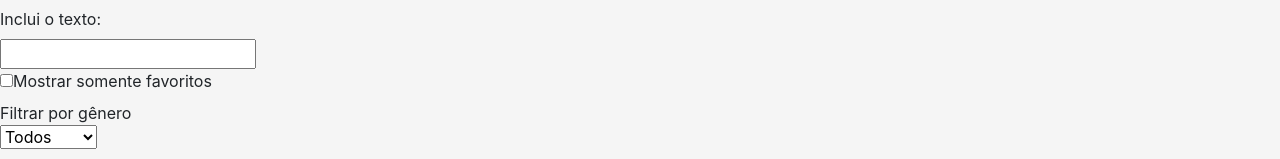
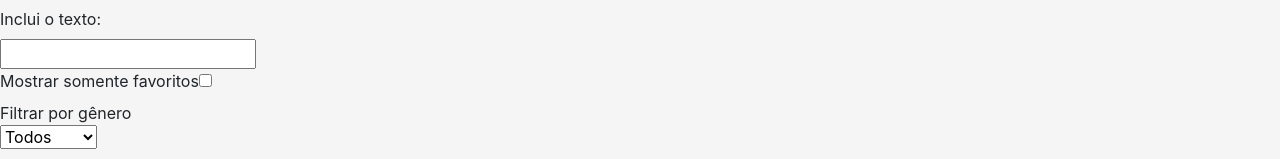
Before and after one commit to tryber/sd-04-block12-project-movie-card-library-stateful, a React (Create React App) app: page / in a window 1280 px wide. Shown: the part 139-298 px from the top of the page. Built offline with nearby package versions, Linux system fonts and the light colour scheme.

Commit message:
falta o que agora?

```diff
--- a/src/components/SearchBar.jsx
+++ b/src/components/SearchBar.jsx
@@ -4,9 +4,11 @@ class SearchBar extends React.Component {
 
   createSelect() {
     return (
+      <label htmlFor="genre">
+        Filtrar por gênero<br />
         <select
           name="selectedGenre"
-        defaultValue={this.props.selectedGenre}
+          value={this.props.selectedGenre}
           onChange={this.props.onSelectedGenreChange}
         >
           <option value="">Todos</option>
@@ -14,6 +16,7 @@ class SearchBar extends React.Component {
           <option value="comedy">Comédia</option>
           <option value="thriller">Suspense</option>
         </select>
+      </label>
     );
   }
 
@@ -28,14 +31,16 @@ class SearchBar extends React.Component {
         <input
           name="searchText"type="text" value={searchText} onChange={onSearchTextChange}
         /><br />
+        <label htmlFor="bookmarkedOnly">
+          Mostrar somente favoritos
           <input
-          name="bookmarkedOnly" type="checkbox"
-          defaultChecked={bookmarkedOnly} onChange={onBookmarkedChange}
+            name="bookmarkedOnly"
+            type="checkbox"
+            checked={bookmarkedOnly}
+            onChange={onBookmarkedChange}
           />
-        <label htmlFor="bookmarkedOnly">Mostrar somente favoritos</label><br />
-        <label htmlFor="genre">Filtrar por gênero<br />
+        </label><br />
         {this.createSelect()}
-        </label>
       </form>
     );
   }
```
Lines whose indentation alone changed are shown as unchanged.
